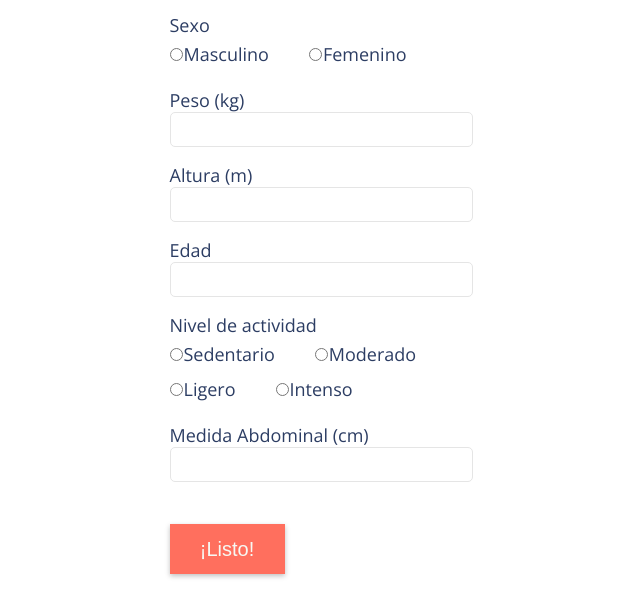
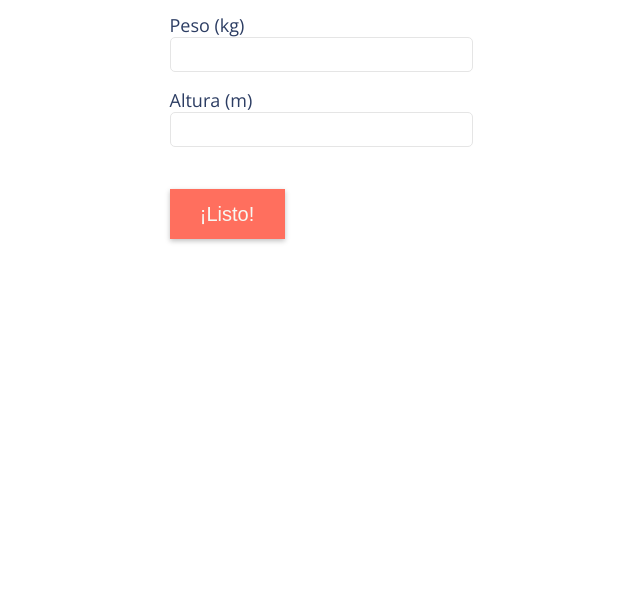
Before and after one commit to AndreaSique/Asignacion2, a plain HTML site: page index.html in a window 1280 px wide. Shown: the part 222-838 px from the top of the page, without its empty margins (318-958 px from the left). After the commit the page ends 800 px from the top, so only its background shows below. Drawn offline with nearby package versions, Linux system fonts and the light colour scheme.

Commit message:
se modificó el index

```diff
--- a/index.html
+++ b/index.html
@@ -1,4 +1,3 @@
-
 <!DOCTYPE html>
 <html lang="es">
 <head>
@@ -32,17 +31,6 @@
                     <input type="text" name="primerNombre" class="formulario_login_input" id="inputPrimerNombre">
                 </label>
 
-                <label for="Sexo">
-                    Sexo
-                    <div class="caja_opciones">
-                        <input type="radio" name="sexo" class="formulario_login_input" id="input_hombre">
-                        <label for="hombre" class="botonSexo">Masculino</label>
-
-                        <input type="radio" name="sexo" class="formulario_login_input" id="input_mujer">
-                        <label for="mujer" class="botonSexo">Femenino</label>
-                    </div>
-                </label>
-
                 <label for="peso">
                     Peso (kg)
                     <input type="text" name="segundoNombre" class="formulario_login_input" id="inputPeso">
@@ -51,35 +39,6 @@
                 <label for="altura">
                     Altura (m)
                     <input type="text" name="apellidos" class="formulario_login_input" id="inputAltura">
-                </label>
-
-                <label for="edad">
-                    Edad
-                    <input type="number" name="correo" class="formulario_login_input" id="inputEdad">
-                </label>
-
-                <label for="NivelActividad">
-                    Nivel de actividad
-                    <div class="caja_opciones">
-                        <input type="radio" name="sexo" class="formulario_login_input" id="sedentario">
-                        <label for="hombre" class="actividad">Sedentario</label>
-
-                        <input type="radio" name="sexo" class="formulario_login_input" id="moderado">
-                        <label for="mujer" class="actividad">Moderado</label>
-                    </div>
-
-                    <div class="caja_opciones">
-                        <input type="radio" name="sexo" class="formulario_login_input" id="ligero">
-                        <label for="mujer" class="actividad">Ligero</label>
-
-                        <input type="radio" name="sexo" class="formulario_login_input" id="intenso">
-                        <label for="mujer" class="actividad">Intenso</label>
-                    </div>
-                </label>
-
-                <label for="MedidaAbdomen">
-                    Medida Abdominal (cm)
-                    <input type="number" name="confirmarContraseña" class="formulario_login_input" id="inputMedidaAbdominal">
                 </label>
 
                     <button class="boton">¡Listo!</button>
```
